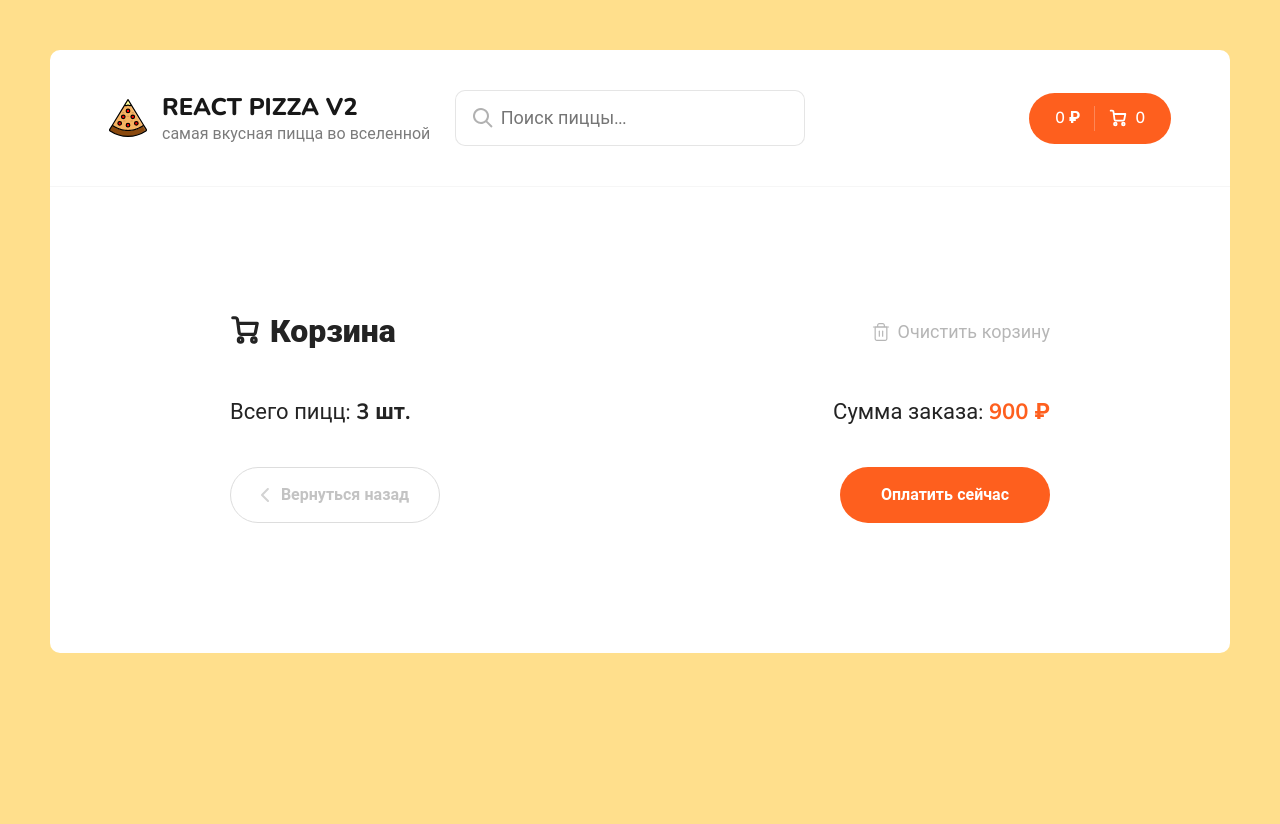
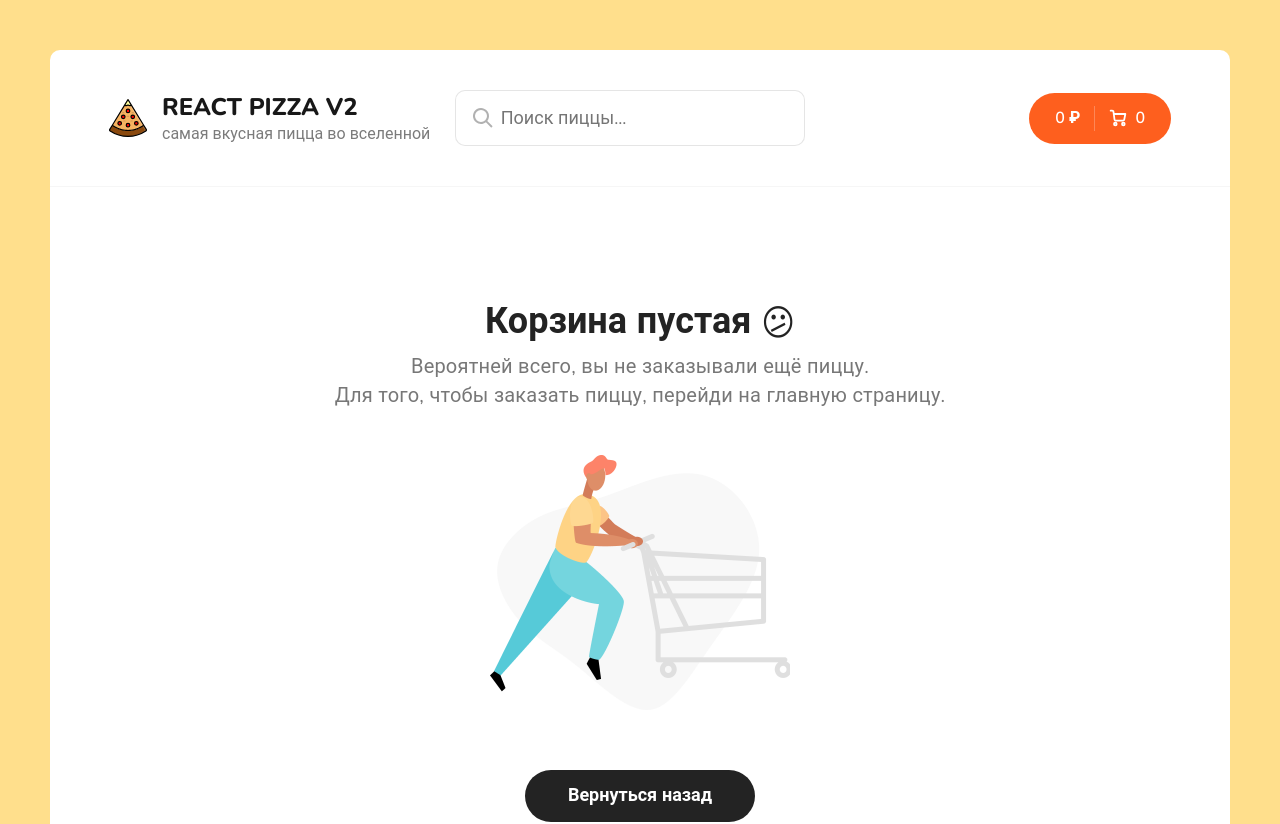
Before and after one commit to KTDKasp/ktdkasp-react-vite-pizza-v2, a React (Vite) app: page /cart in a window 1280 px wide. Shown: the top 824 px of the page. Before the commit the page ends 800 px from the top, so only its background shows below. Built offline with nearby package versions, Linux system fonts and the light colour scheme.

Commit message:
Добавили компонент пустой корзины и функционал очистки корзины

```diff
--- a/src/components/CartItem/index.jsx
+++ b/src/components/CartItem/index.jsx
@@ -1,6 +1,31 @@
 import React from 'react';
+import { useDispatch } from 'react-redux';
+
+import { addItem, minusItem, removeItem } from '../../redux/slices/cartSlice';
 
 export const CartItem = ({ id, price, title, count, imageUrl, type, size }) => {
+  const dispatch = useDispatch();
+
+  const onClickPlus = () => {
+    dispatch(
+      addItem({
+        id,
+      })
+    )
+  };
+
+  const onClickMinus = () => {
+    dispatch(
+      minusItem(id)
+    )
+  };
+
+  const onClickRemove = () => {
+    if (window.confirm("Вы действительно хотите убрать пиццу?")) {
+      dispatch(removeItem(id));
+    }
+  }
+
   return (
     <div className="cart__item">
       <div className="cart__item-img">
@@ -15,7 +40,7 @@ export const CartItem = ({ id, price, title, count, imageUrl, type, size }) => {
         <p>{type}, {size} см.</p>
       </div>
       <div className="cart__item-count">
-        <div className="button button--outline button--circle cart__item-count-minus">
+        <div onClick={onClickMinus} className="button button--outline button--circle cart__item-count-minus">
           <svg
             width="10"
             height="10"
@@ -34,7 +59,7 @@ export const CartItem = ({ id, price, title, count, imageUrl, type, size }) => {
           </svg>
         </div>
         <b>{count}</b>
-        <div className="button button--outline button--circle cart__item-count-plus">
+        <div onClick={onClickPlus} className="button button--outline button--circle cart__item-count-plus">
           <svg
             width="10"
             height="10"
@@ -57,7 +82,7 @@ export const CartItem = ({ id, price, title, count, imageUrl, type, size }) => {
         <b>{price * count} ₽</b>
       </div>
       <div className="cart__item-remove">
-        <div className="button button--outline button--circle">
+        <div onClick={onClickRemove} className="button button--outline button--circle">
           <svg
             width="10"
             height="10"
--- /dev/null
+++ b/src/components/EmptyCart/index.jsx
@@ -0,0 +1,25 @@
+import React from 'react';
+import { Link } from 'react-router-dom';
+
+import EmptyCartImg from "../../assets/img/empty-cart.png"
+
+export const EmptyCart = () => {
+  return (
+    <>
+      <div className="cart cart--empty">
+        <h2>
+          Корзина пустая <span className="icon">😕</span>
+        </h2>
+        <p>
+          Вероятней всего, вы не заказывали ещё пиццу.
+          <br />
+          Для того, чтобы заказать пиццу, перейди на главную страницу.
+        </p>
+        <img src={EmptyCartImg} alt="Empty cart" />
+        <Link to="/" className="button button--black">
+          <span>Вернуться назад</span>
+        </Link>
+      </div>
+    </>
+  );
+};
--- a/src/pages/Cart.jsx
+++ b/src/pages/Cart.jsx
@@ -2,10 +2,24 @@ import React from 'react';
 import { Link } from 'react-router-dom';
 import { useSelector, useDispatch } from 'react-redux';
 import { CartItem } from '../components/CartItem';
+import { clearItems } from '../redux/slices/cartSlice';
+import { EmptyCart } from '../components/EmptyCart';
 
 export const Cart = () => {
-	const items = useSelector(state => state.cart.items);
+	const { items, totalPrice } = useSelector(state => state.cart);
 	const dispatch = useDispatch();
+
+	const totalCount = items.reduce((sum, item) => sum + item.count, 0)
+
+	const onClickClear = () => {
+    if (window.confirm("Очистить корзину?")) {
+      dispatch(clearItems());
+    }
+  }
+
+	if (!items.length) {
+		return <EmptyCart />
+	}
 
 	return (
 		<div className="container container--cart">
@@ -43,7 +57,7 @@ export const Cart = () => {
 						</svg>
 						Корзина
 					</h2>
-					<div className="cart__clear">
+					<div onClick={onClickClear} className="cart__clear">
 						<svg
 							width="20"
 							height="20"
@@ -91,11 +105,11 @@ export const Cart = () => {
 					<div className="cart__bottom-details">
 						<span>
 
-							Всего пицц: <b>3 шт.</b>
+							Всего пицц: <b>{totalCount} шт.</b>
 						</span>
 						<span>
 
-							Сумма заказа: <b>900 ₽</b>
+							Сумма заказа: <b>{totalPrice} ₽</b>
 						</span>
 					</div>
 					<div className="cart__bottom-buttons">
--- a/src/redux/slices/cartSlice.js
+++ b/src/redux/slices/cartSlice.js
@@ -9,10 +9,7 @@ const cartSlice = createSlice({
 	name: 'cart',
 	initialState,
 	reducers: {
-		// addItem: (state, action) => {
-		// 	state.items.push(action.payload);
-		// 	state.totalPrice = state.items.reduce((sum, obj) => obj.price + sum, 0);
-		// },
+
 		addItem: (state, action) => {
 			const findItem = state.items.find((obj) => obj.id === action.payload.id);
 
@@ -28,15 +25,26 @@ const cartSlice = createSlice({
 
 			state.totalPrice = state.items.reduce((sum, obj) => (obj.price * obj.count) + sum, 0);
 		},
+		minusItem(state, action) {
+			const findItem = state.items.find((obj) => obj.id === action.payload);
+
+			if (findItem) {
+				findItem.count -= 1;
+			}
+
+			state.totalPrice = state.items.reduce((sum, obj) => (obj.price * obj.count) + sum, 0);
+		},
 		removeItem: (state, action) => {
-			state.items.filter((obj) => action.payload !== obj.id);
+			state.items = state.items.filter((obj) => action.payload !== obj.id);
+			state.totalPrice = state.items.reduce((sum, obj) => (obj.price * obj.count) + sum, 0);
 		},
 		clearItems(state) {
 			state.items = [];
+			state.totalPrice = 0;
 		},
 	},
 });
 
-export const { addItem, removeItem, clearItems } = cartSlice.actions;
+export const { addItem, removeItem, clearItems, minusItem } = cartSlice.actions;
 
 export default cartSlice.reducer;
--- a/src/scss/app.scss
+++ b/src/scss/app.scss
@@ -328,23 +328,24 @@ body {
 	}
 
 	&--empty {
-		margin: 0 auto;
-		width: 560px;
+		margin: 80px auto;
+		width: 640px;
 		text-align: center;
 
 		h2 {
-			font-size: 32px;
-			margin-bottom: 10px;
+			font-size: 36px;
+			font-weight: 700;
+			margin-bottom: 15px;
 		}
 
 		p {
-			font-size: 18px;
+			font-size: 20px;
 			line-height: 145.4%;
 			letter-spacing: 0.01em;
 			color: #777777;
 		}
 
-		icon {
+		.icon {
 			position: relative;
 			top: 2px;
 		}
```
